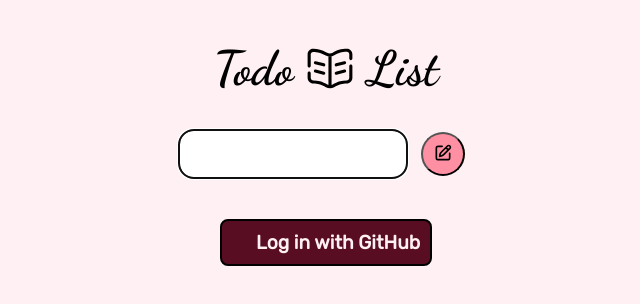
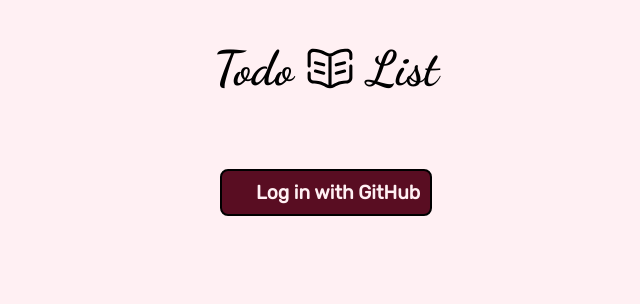
Before and after one commit to camerongineer/react-todo, a React (Create React App) app: page / in a window 1280 px wide. Shown: the top 304 px of the page, without its empty margins (314-954 px from the left). Built offline with nearby package versions, Linux system fonts and the light colour scheme; no server answers; some icons are missing.

Commit message:
Remove extra AddTodoForm

```diff
--- a/src/App.js
+++ b/src/App.js
@@ -120,7 +120,6 @@
                     <div className={styles.container}>
                         <div className={styles.App}>
                             <h1 className={styles.Logo}>Todo<Notebook/>List</h1>
-                            <AddTodoForm onAddTodo={addTodo}/>
                             <Login userInfo={userInfo}/>
                             {isLoading ? (
                                 <Loading/>
```
